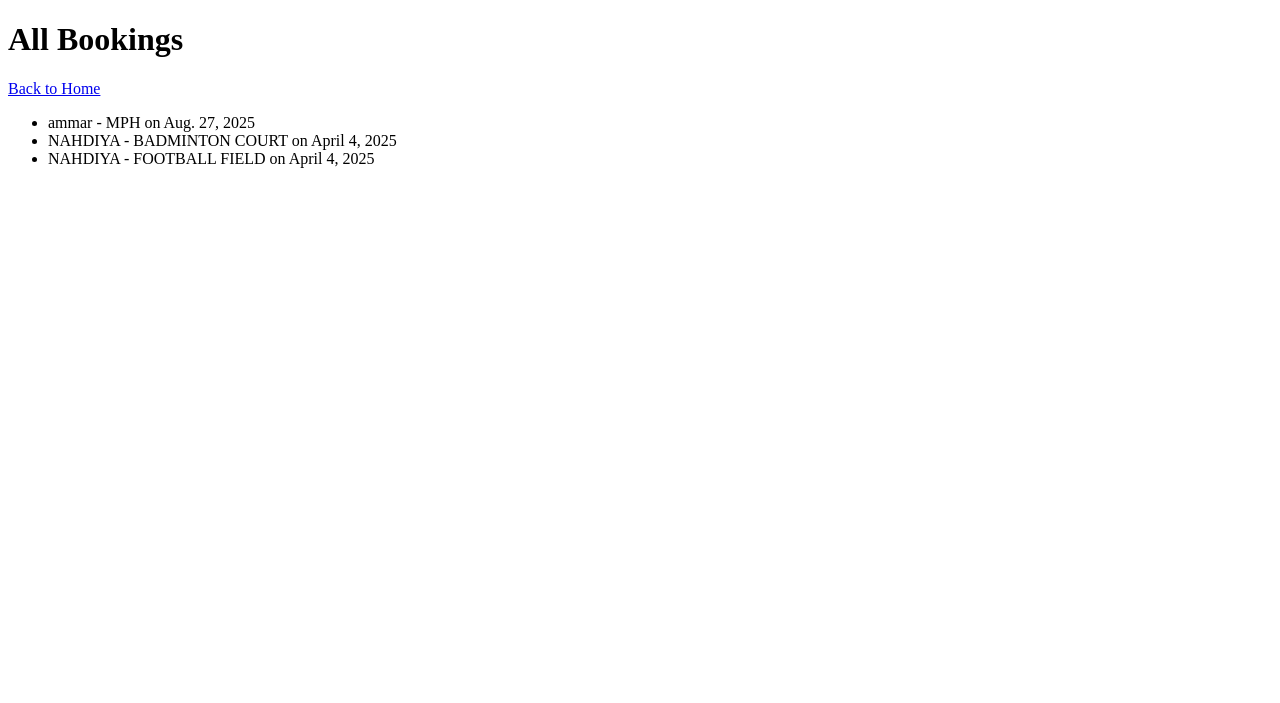
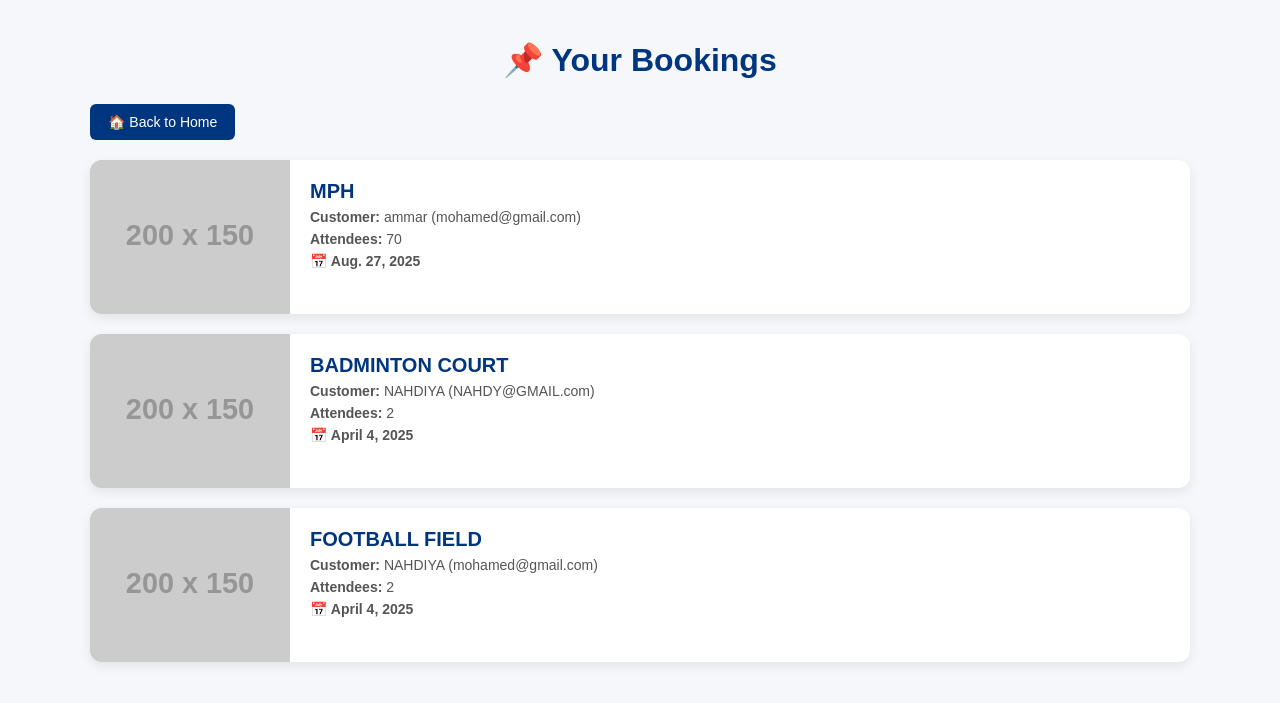
Before and after one commit to mohamadammar21-0518/Venue_booking_system, a Django app: template bookings/templates/bookings/booking_list.html in a window 1280 px wide. Shown: the top 703 px of the page. Run offline with Django 5.2, Linux system fonts and the light colour scheme; the template is opened without the code that fills it: values that come from a table or form of the project are taken from there, others are empty; data comes from the database, SQL or seed files in the repository; both versions use the stored data as it was after the commit; grey boxes labelled with a size stand in for pictures from a placeholder-image service; some libraries are stand-ins or nearby versions.

Commit message:
Updated version

```diff
--- a/bookings/templates/bookings/booking_list.html
+++ b/bookings/templates/bookings/booking_list.html
@@ -1,20 +1,126 @@
 <!DOCTYPE html>
 <html lang="en">
 <head>
-    <meta charset="UTF-8">
-    <title>Bookings List</title>
+  <meta charset="UTF-8">
+  <title>Bookings List</title>
+  <style>
+    body {
+      font-family: "Poppins", sans-serif;
+      background: #f5f7fa;
+      margin: 0;
+      padding: 20px;
+    }
+
+    h1 {
+      text-align: center;
+      margin-bottom: 25px;
+      color: #003580; /* Booking.com blue */
+    }
+
+    .container {
+      max-width: 1100px;
+      margin: auto;
+    }
+
+    a.back-btn {
+      display: inline-block;
+      margin-bottom: 20px;
+      padding: 10px 18px;
+      background: #003580;
+      color: #fff;
+      border-radius: 6px;
+      text-decoration: none;
+      font-size: 14px;
+      transition: 0.3s;
+    }
+
+    a.back-btn:hover {
+      background: #00224f;
+    }
+
+    .booking-card {
+      display: flex;
+      align-items: stretch;
+      background: #fff;
+      border-radius: 12px;
+      overflow: hidden;
+      margin-bottom: 20px;
+      box-shadow: 0 4px 12px rgba(0,0,0,0.08);
+      transition: 0.3s;
+    }
+
+    .booking-card:hover {
+      transform: translateY(-3px);
+    }
+
+    .booking-image {
+      flex: 0 0 200px;
+      background: #ddd;
+    }
+
+    .booking-image img {
+      width: 100%;
+      height: 100%;
+      object-fit: cover;
+    }
+
+    .booking-details {
+      flex: 1;
+      padding: 20px;
+    }
+
+    .booking-details h2 {
+      margin: 0;
+      font-size: 20px;
+      color: #003580;
+    }
+
+    .booking-details p {
+      margin: 6px 0;
+      color: #555;
+      font-size: 14px;
+    }
+
+    .booking-date {
+      margin-top: 12px;
+      font-weight: bold;
+      color: #d32f2f;
+    }
+
+    .empty {
+      text-align: center;
+      color: #777;
+      margin-top: 40px;
+      font-size: 16px;
+    }
+  </style>
 </head>
 <body>
-    <h1>All Bookings</h1>
-    <a href="{% url 'home' %}">Back to Home</a>
-    <ul>
-        {% for booking in object_list %}
-            <li>
-                {{ booking.customer_name }} - {{ booking.venue.name }} on {{ booking.date }}
-            </li>
-        {% empty %}
-            <li>No bookings yet.</li>
-        {% endfor %}
-    </ul>
+  <div class="container">
+    <h1>📌 Your Bookings</h1>
+    <a href="{% url 'home' %}" class="back-btn">🏠 Back to Home</a>
+
+    {% if bookings %}
+      {% for booking in bookings %}
+        <div class="booking-card">
+          <div class="booking-image">
+            {% if booking.venue.image %}
+              <img src="{{ booking.venue.image.url }}" alt="{{ booking.venue.name }}">
+            {% else %}
+              <img src="https://via.placeholder.com/200x150.png?text=Venue+Image" alt="Venue">
+            {% endif %}
+          </div>
+          <div class="booking-details">
+            <h2>{{ booking.venue.name }}</h2>
+            <p><strong>Customer:</strong> {{ booking.customer_name }} ({{ booking.customer_email }})</p>
+            <p><strong>Attendees:</strong> {{ booking.attendees }}</p>
+            <p class="booking-date">📅 {{ booking.date }}</p>
+          </div>
+        </div>
+      {% endfor %}
+    {% else %}
+      <div class="empty">No bookings yet.</div>
+    {% endif %}
+  </div>
 </body>
 </html>
--- a/bookings/urls.py
+++ b/bookings/urls.py
@@ -2,9 +2,9 @@ from django.urls import path
 from . import views
 
 urlpatterns = [
+    path('', views.home, name='home'),
     path('venues/', views.VenueListView.as_view(), name='venue-list'),
     path('venues/<int:pk>/', views.VenueDetailView.as_view(), name='venue-detail'),
     path('bookings/', views.BookingListView.as_view(), name='booking-list'),
     path('bookings/create/', views.BookingCreateView.as_view(), name='booking-create'),
-    path('', views.home, name='home'),  # homepage
 ]
--- a/venue_booking/urls.py
+++ b/venue_booking/urls.py
@@ -1,25 +1,7 @@
-"""
-URL configuration for venue_booking project.
-
-The `urlpatterns` list routes URLs to views. For more information please see:
-    https://docs.djangoproject.com/en/5.2/topics/http/urls/
-Examples:
-Function views
-    1. Add an import:  from my_app import views
-    2. Add a URL to urlpatterns:  path('', views.home, name='home')
-Class-based views
-    1. Add an import:  from other_app.views import Home
-    2. Add a URL to urlpatterns:  path('', Home.as_view(), name='home')
-Including another URLconf
-    1. Import the include() function: from django.urls import include, path
-    2. Add a URL to urlpatterns:  path('blog/', include('blog.urls'))
-"""
 from django.contrib import admin
 from django.urls import path, include
 
 urlpatterns = [
     path('admin/', admin.site.urls),
-    path('bookings/', include('bookings.urls')),  # <- this includes app URLs
-    path('', include('bookings.urls')),  # root path
-
+    path('', include('bookings.urls')),  # bookings app handles home + bookings
 ]
```
Also changed, not shown: db.sqlite3.
